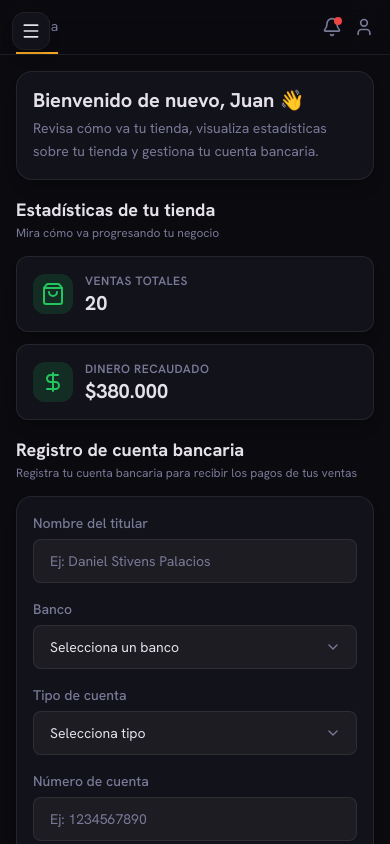
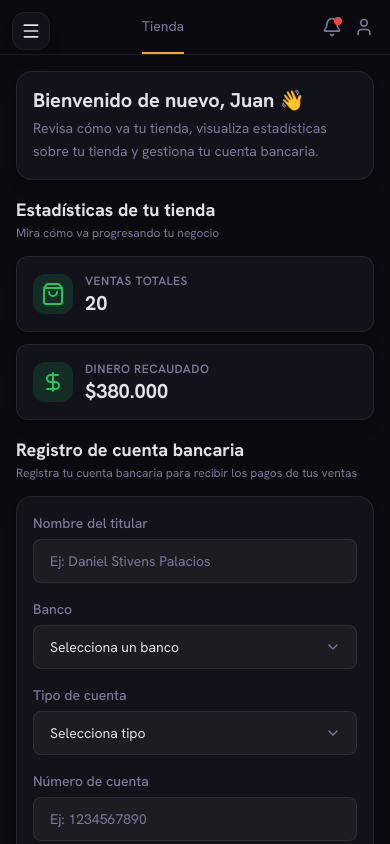
Before and after one commit to diegoSerna17/Commercity, a React (Vite) app in the folder frontend/: page /store in a window 390 px wide. Built offline with nearby package versions, Linux system fonts and the light colour scheme.

Commit message:
ajuste header responsive y ajuste navbar

```diff
--- a/frontend/src/components/globales/Header.jsx
+++ b/frontend/src/components/globales/Header.jsx
@@ -31,7 +31,7 @@
   return (
     <header className="sticky top-0 z-10 bg-surface-container-lowest/60 backdrop-blur-lg border-b border-figma-divider h-[68px] flex items-center justify-between px-4 sm:px-6 md:px-padding-xl gap-3">
       {/* TW Titulo o dropdown de categorias */}
-      <div className="flex items-center gap-md min-w-0 flex-1">
+      <div className="flex items-center gap-md min-w-0 flex-1 max-lg:justify-center">
         {mobileSearchOpen ? (
           <div className="relative w-full flex items-center sm:hidden" role="search">
             <label htmlFor="mobile-search-input" className="sr-only">Buscar productos</label>
--- a/frontend/src/components/globales/Navbar.jsx
+++ b/frontend/src/components/globales/Navbar.jsx
@@ -136,9 +136,6 @@
             <p className="text-body-sm font-medium truncate text-on-surface">
               Juan Cabrera
             </p>
-            <p className="text-xs text-brand-muted-text truncate">
-              Admin Pro
-            </p>
           </div>
         </div>
 
```
